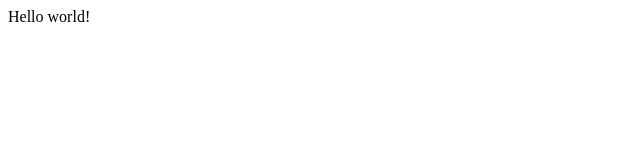
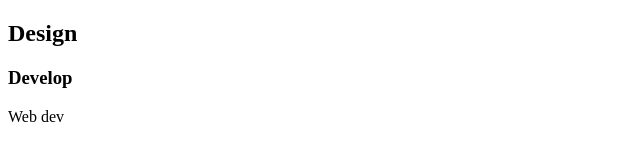
Before and after one commit to BrentGrammer/Gatsby-Learning-Project, a Gatsby site: page / in a window 1280 px wide. Shown: the whole page, without its empty margins (0-640 px from the left). Built offline with nearby package versions, Linux system fonts and the light colour scheme; Gatsby itself is replaced by a stand-in of ours.

Commit message:
ROUTING - creating pages

```diff
--- a/src/pages/index.js
+++ b/src/pages/index.js
@@ -1,5 +1,13 @@
 import React from "react"
 
 export default function Home() {
-  return <div>Hello world!</div>
+  return (
+    <section>
+      <div>
+        <h2>Design</h2>
+        <h3>Develop</h3>
+        <p>Web dev</p>
+      </div>
+    </section>
+  )
 }
```
Also changed, not shown: src/pages/about.js (added, +14 -0 lines), src/pages/projects/test.js (added, +15 -0 lines).
